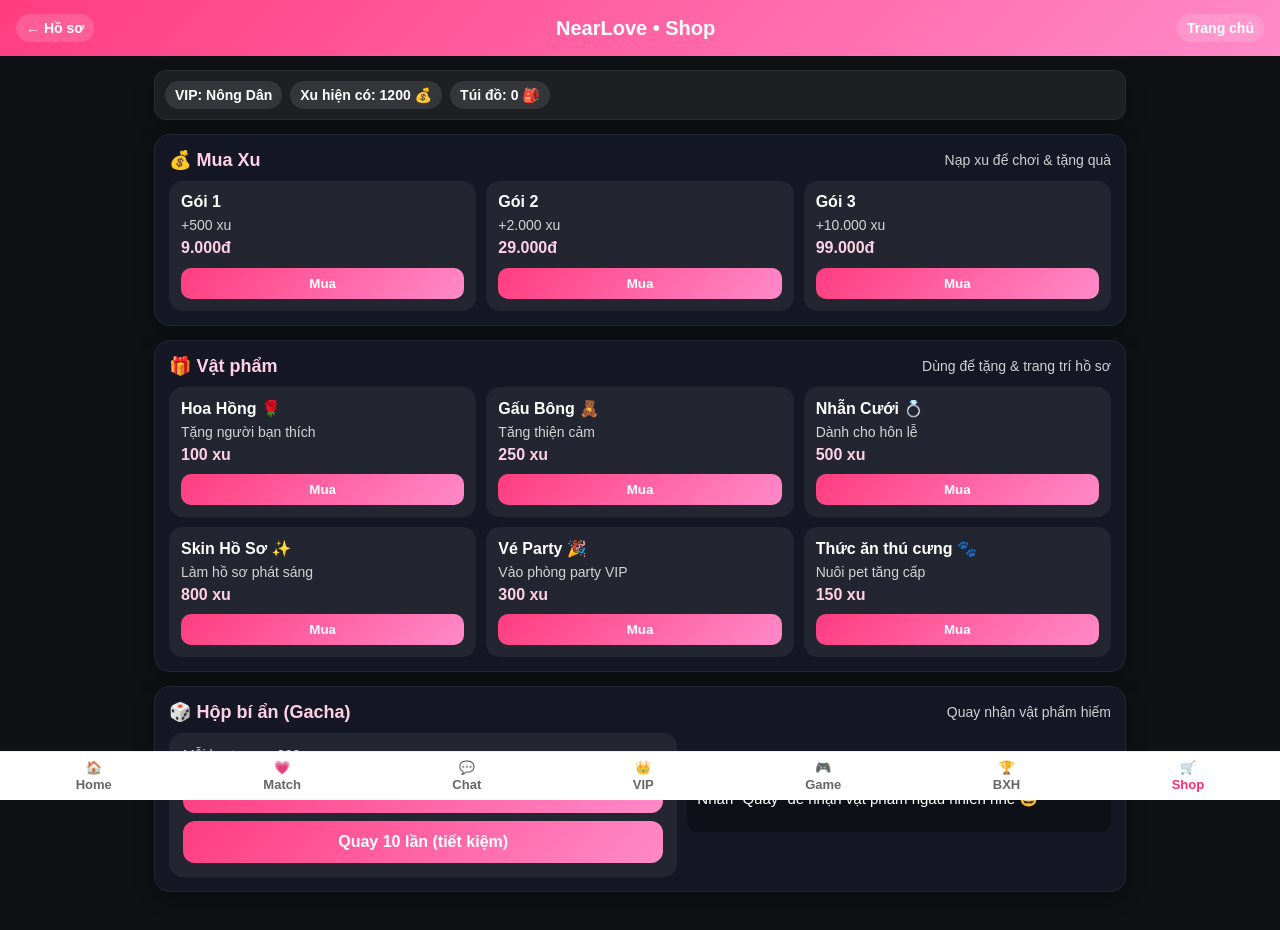
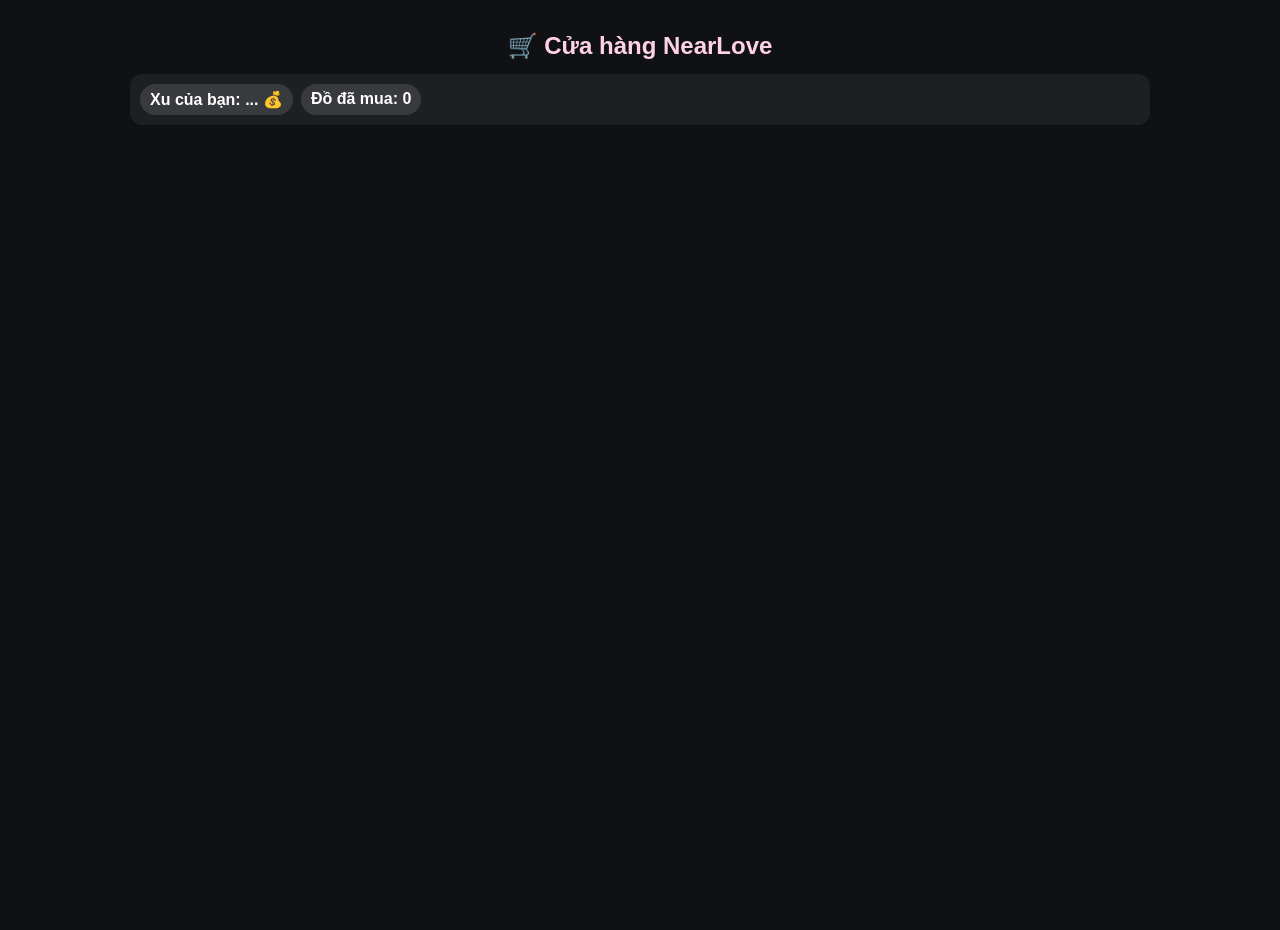
Before and after one commit to dungyeunhan/NearLove-, a plain HTML site: page shop.html in a window 1280 px wide. After the commit the page ends 800 px from the top, so only its background shows below. Drawn offline with Linux system fonts and the light colour scheme.

Commit message:
Update shop.html

```diff
--- a/shop.html
+++ b/shop.html
@@ -2,361 +2,158 @@
 <html lang="vi">
 <head>
 <meta charset="UTF-8" />
-  <meta name="viewport" content="width=device-width, initial-scale=1.0" />
-  <title>NearLove - Shop Xu & Vật phẩm</title>
+<title>NearLove - Shop</title>
 
 <style>
-    * { box-sizing: border-box; }
   body{
-      margin:0;
-      font-family: Arial, sans-serif;
-      background:#0f1115;
-      color:white;
-      padding-bottom:70px;
+    font-family:Arial;background:#0f1115;color:white;
+    padding:16px;padding-bottom:80px;
   }
-
-    header{
-      background: linear-gradient(135deg,#ff3d7f,#ff8ac9);
-      padding:14px 16px;
-      display:flex; align-items:center; justify-content:space-between;
-      position: sticky; top:0; z-index:5;
+  h2{text-align:center;color:#ffd1e6;margin:8px 0 14px;}
+  .bar{
+    max-width:1000px;margin:0 auto 12px;
+    background:rgba(255,255,255,0.06);padding:10px;border-radius:12px;
+    display:flex;gap:8px;flex-wrap:wrap;font-weight:bold;
   }
-    header h1{ margin:0; font-size:20px; }
-    header a{
-      color:white; text-decoration:none; font-weight:bold;
-      background: rgba(255,255,255,0.15);
-      padding:6px 10px; border-radius:999px; font-size:14px;
+  .pill{background:rgba(255,255,255,0.12);padding:6px 10px;border-radius:999px;}
+  .grid{
+    max-width:1000px;margin:auto;
+    display:grid;grid-template-columns:repeat(3,1fr);gap:10px;
   }
-
-    .wrap{
-      max-width:1000px;
-      margin:14px auto;
-      padding:0 14px;
-      display:grid; gap:14px;
+  .card{
+    background:#151824;border-radius:14px;padding:12px;
+    border:1px solid rgba(255,255,255,0.06);
+    display:flex;flex-direction:column;gap:6px;min-height:170px;
   }
-
-    .card{
-      background:#151824;
-      border-radius:16px;
-      padding:14px;
-      border:1px solid rgba(255,255,255,0.06);
-      box-shadow:0 8px 20px rgba(0,0,0,0.25);
+  .icon{font-size:34px;}
+  .name{font-weight:900;font-size:17px;}
+  .type{font-size:12px;opacity:.8;background:rgba(255,255,255,0.08);padding:2px 6px;border-radius:999px;width:fit-content;}
+  .price{font-weight:900;color:#ff8ac9;}
+  .btn{
+    margin-top:auto;border:none;cursor:pointer;font-weight:bold;
+    padding:10px;border-radius:10px;background:linear-gradient(135deg,#ff3d7f,#ff8ac9);
+    color:white;font-size:15px;
   }
-    .title{
-      display:flex; align-items:center; justify-content:space-between;
-      margin-bottom:10px;
-    }
-    .title h2{ margin:0; font-size:18px; color:#ffd1e6; }
-    .sub{ font-size:14px; opacity:.8; }
-
-    .bar{
-      display:flex; gap:8px; flex-wrap:wrap; font-size:14px;
-      background: rgba(255,255,255,0.06);
-      padding:10px; border-radius:12px;
-    }
-    .pill{
-      background: rgba(255,255,255,0.1);
-      padding:6px 10px; border-radius:999px; font-weight:bold;
-    }
-
-    .grid{
-      display:grid;
-      grid-template-columns: repeat(3,1fr);
-      gap:10px;
-    }
-    .item{
-      background: rgba(255,255,255,0.06);
-      padding:12px;
-      border-radius:14px;
-      display:flex; flex-direction:column; gap:6px;
-      min-height:130px;
-    }
-    .item b{ font-size:16px; }
-    .price{ font-weight:900; color:#ffd1e6; }
-    .item button{
-      margin-top:auto;
-      border:none; cursor:pointer; font-weight:bold;
-      padding:8px 10px; border-radius:10px;
-      background: linear-gradient(135deg,#ff3d7f,#ff8ac9);
-      color:white;
-    }
-
-    /* gacha */
-    .gacha{
-      display:grid; grid-template-columns: 1.2fr 1fr; gap:10px; align-items:center;
-    }
-    .gacha-box{
-      background: rgba(255,255,255,0.06);
-      padding:14px; border-radius:14px;
-      display:grid; gap:8px;
-    }
-    .big-btn{
-      width:100%;
-      border:none; cursor:pointer; font-weight:bold;
-      padding:12px 10px; border-radius:12px;
-      background: linear-gradient(135deg,#ff3d7f,#ff8ac9);
-      color:white; font-size:16px;
-    }
-    .reward{
-      background: rgba(0,0,0,0.35);
-      padding:10px; border-radius:10px; min-height:54px;
-      font-size:15px; line-height:1.5;
-    }
-
-    /* popup */
-    .popup{
-      position: fixed; inset:0; background: rgba(0,0,0,0.6);
-      display:none; align-items:center; justify-content:center; z-index:10;
-      padding:14px;
-    }
-    .popup .box{
-      width:100%; max-width:420px;
-      background:#151824; border-radius:16px; padding:14px;
-      border:1px solid rgba(255,255,255,0.08);
-    }
-    .popup h3{ margin-top:0; }
-    .popup button{
-      width:100%; padding:10px; margin-top:8px; border-radius:12px;
-      border:none; cursor:pointer; font-weight:bold;
-      background: linear-gradient(135deg,#ff3d7f,#ff8ac9); color:white;
-    }
-    .popup .close{ background: rgba(255,255,255,0.08); }
-
-    /* menu dưới */
-    .nav{
-      display:flex; justify-content:space-around;
-      background:white; border-top:1px solid #eee;
-      padding:8px 0; font-size:13px;
-      position: fixed; left:0; right:0; bottom:0;
-    }
-    .nav a{
-      text-decoration:none; color:#666;
-      display:flex; flex-direction:column; align-items:center;
-      gap:2px; font-weight:bold;
-    }
-    .nav a.active{ color:#ff2e73; }
-
-    @media (max-width:820px){
-      .grid{ grid-template-columns: repeat(2,1fr); }
-      .gacha{ grid-template-columns: 1fr; }
-    }
+  .btn.light{background:rgba(255,255,255,0.12);}
+  #msg{max-width:1000px;margin:10px auto 0;font-size:14px}
+  @media (max-width:900px){.grid{grid-template-columns:repeat(2,1fr);}}
+  @media (max-width:600px){.grid{grid-template-columns:1fr;}}
 </style>
 </head>
 <body>
 
-<header>
-  <a href="profile.html">← Hồ sơ</a>
-  <h1>NearLove • Shop</h1>
-  <a href="index.html">Trang chủ</a>
-</header>
+<h2>🛒 Cửa hàng NearLove</h2>
 
-<div class="wrap">
-
-  <!-- Thanh trạng thái -->
-  <div class="bar card">
-    <div class="pill">VIP: Nông Dân</div>
-    <div class="pill">Xu hiện có: <span id="coins">1200</span> 💰</div>
-    <div class="pill">Túi đồ: <span id="bagCount">0</span> 🎒</div>
+<div class="bar">
+  <div class="pill">Xu của bạn: <span id="coins">...</span> 💰</div>
+  <div class="pill">Đồ đã mua: <span id="owned">0</span></div>
 </div>
 
-  <!-- Mua xu -->
-  <div class="card">
-    <div class="title">
-      <h2>💰 Mua Xu</h2>
-      <div class="sub">Nạp xu để chơi & tặng quà</div>
-    </div>
+<div class="grid" id="shopGrid"></div>
+<p id="msg"></p>
 
-    <div class="grid">
-      <div class="item">
-        <b>Gói 1</b>
-        <div class="sub">+500 xu</div>
-        <div class="price">9.000đ</div>
-        <button onclick="buyCoins(500)">Mua</button>
-      </div>
+<!-- Firebase -->
+<script type="module" src="firebase.js"></script>
+<script type="module" src="coins.js"></script>
 
-      <div class="item">
-        <b>Gói 2</b>
-        <div class="sub">+2.000 xu</div>
-        <div class="price">29.000đ</div>
-        <button onclick="buyCoins(2000)">Mua</button>
-      </div>
+<script type="module">
+  import { auth, db } from "./firebase.js";
+  import { onAuthStateChanged } from "https://www.gstatic.com/firebasejs/10.4.0/firebase-auth.js";
+  import { ensureCoins, spendCoins, getCoins } from "./coins.js";
+  import {
+    doc, getDoc, setDoc, serverTimestamp
+  } from "https://www.gstatic.com/firebasejs/10.4.0/firebase-firestore.js";
 
-      <div class="item">
-        <b>Gói 3</b>
-        <div class="sub">+10.000 xu</div>
-        <div class="price">99.000đ</div>
-        <button onclick="buyCoins(10000)">Mua</button>
-      </div>
-    </div>
-  </div>
+  const items = [
+    { id:"gift_rose", name:"Hoa hồng", price:50,  icon:"🌹", type:"Quà tặng" },
+    { id:"gift_teddy", name:"Gấu bông", price:120, icon:"🧸", type:"Quà tặng" },
+    { id:"ring_silver", name:"Nhẫn bạc", price:500, icon:"💍", type:"Wedding" },
+    { id:"ring_gold", name:"Nhẫn vàng", price:1200, icon:"💍✨", type:"Wedding" },
+    { id:"car_small", name:"Xe ảo mini", price:800, icon:"🚗", type:"Xe" },
+    { id:"car_lux", name:"Siêu xe ảo", price:2500, icon:"🏎️", type:"Xe" },
+    { id:"pet_cat", name:"Mèo cute", price:600, icon:"🐱", type:"Thú cưng" },
+    { id:"pet_fox", name:"Cáo tuyết", price:1800, icon:"🦊", type:"Thú cưng" },
+    { id:"house_room", name:"Phòng trọ ảo", price:1500, icon:"🏠", type:"Nhà cửa" },
+    { id:"house_villa", name:"Biệt thự ảo", price:6000, icon:"🏰", type:"Nhà cửa" },
+  ];
 
-  <!-- Vật phẩm -->
-  <div class="card">
-    <div class="title">
-      <h2>🎁 Vật phẩm</h2>
-      <div class="sub">Dùng để tặng & trang trí hồ sơ</div>
-    </div>
+  const grid = document.getElementById("shopGrid");
+  const msgEl = document.getElementById("msg");
+  const coinsEl = document.getElementById("coins");
+  const ownedEl = document.getElementById("owned");
 
-    <div class="grid">
-      <div class="item">
-        <b>Hoa Hồng 🌹</b>
-        <div class="sub">Tặng người bạn thích</div>
-        <div class="price">100 xu</div>
-        <button onclick="buyItem('Hoa Hồng 🌹',100)">Mua</button>
-      </div>
+  let uid = null;
+  let inventory = [];
 
-      <div class="item">
-        <b>Gấu Bông 🧸</b>
-        <div class="sub">Tăng thiện cảm</div>
-        <div class="price">250 xu</div>
-        <button onclick="buyItem('Gấu Bông 🧸',250)">Mua</button>
-      </div>
+  function renderShop(){
+    grid.innerHTML="";
+    items.forEach(it=>{
+      const owned = inventory.some(x=>x.id===it.id);
 
-      <div class="item">
-        <b>Nhẫn Cưới 💍</b>
-        <div class="sub">Dành cho hôn lễ</div>
-        <div class="price">500 xu</div>
-        <button onclick="buyItem('Nhẫn Cưới 💍',500)">Mua</button>
-      </div>
+      const c=document.createElement("div");
+      c.className="card";
+      c.innerHTML=`
+        <div class="icon">${it.icon}</div>
+        <div class="name">${it.name}</div>
+        <div class="type">${it.type}</div>
+        <div class="price">${it.price} xu</div>
+        <button class="btn ${owned?'light':''}">
+          ${owned ? "Đã mua" : "Mua ngay"}
+        </button>
+      `;
+      const btn=c.querySelector("button");
+      btn.onclick=()=>buyItem(it, owned);
+      grid.appendChild(c);
+    });
 
-      <div class="item">
-        <b>Skin Hồ Sơ ✨</b>
-        <div class="sub">Làm hồ sơ phát sáng</div>
-        <div class="price">800 xu</div>
-        <button onclick="buyItem('Skin Hồ Sơ ✨',800)">Mua</button>
-      </div>
-
-      <div class="item">
-        <b>Vé Party 🎉</b>
-        <div class="sub">Vào phòng party VIP</div>
-        <div class="price">300 xu</div>
-        <button onclick="buyItem('Vé Party 🎉',300)">Mua</button>
-      </div>
-
-      <div class="item">
-        <b>Thức ăn thú cưng 🐾</b>
-        <div class="sub">Nuôi pet tăng cấp</div>
-        <div class="price">150 xu</div>
-        <button onclick="buyItem('Thức ăn thú cưng 🐾',150)">Mua</button>
-      </div>
-    </div>
-  </div>
-
-  <!-- Gacha -->
-  <div class="card">
-    <div class="title">
-      <h2>🎲 Hộp bí ẩn (Gacha)</h2>
-      <div class="sub">Quay nhận vật phẩm hiếm</div>
-    </div>
-
-    <div class="gacha">
-      <div class="gacha-box">
-        <div class="sub">Mỗi lượt quay: <b>200 xu</b></div>
-        <button class="big-btn" onclick="roll()">Quay 1 lần</button>
-        <button class="big-btn" onclick="roll10()">Quay 10 lần (tiết kiệm)</button>
-      </div>
-
-      <div class="reward" id="reward">
-        Nhấn “Quay” để nhận vật phẩm ngẫu nhiên nhé 😄
-      </div>
-    </div>
-  </div>
-
-</div>
-
-<!-- popup -->
-<div class="popup" id="popup">
-  <div class="box">
-    <h3 id="popTitle">Shop</h3>
-    <p id="popText" style="opacity:.9; line-height:1.5;"></p>
-    <button onclick="closePop()">OK</button>
-    <button class="close" onclick="closePop()">Đóng</button>
-  </div>
-</div>
-
-<!-- menu dưới -->
-<div class="nav">
-  <a href="index.html">🏠<span>Home</span></a>
-  <a href="match.html">💗<span>Match</span></a>
-  <a href="chat.html">💬<span>Chat</span></a>
-  <a href="vip.html">👑<span>VIP</span></a>
-  <a href="game.html">🎮<span>Game</span></a>
-  <a href="event.html">🏆<span>BXH</span></a>
-  <a class="active" href="shop.html">🛒<span>Shop</span></a>
-</div>
-
-<script>
-  let coins = 1200;
-  let bag = [];
-  const coinsEl = document.getElementById("coins");
-  const bagEl = document.getElementById("bagCount");
-  const rewardEl = document.getElementById("reward");
-
-  function showPop(title, text){
-    document.getElementById("popTitle").innerText = title;
-    document.getElementById("popText").innerText = text;
-    document.getElementById("popup").style.display = "flex";
-  }
-  function closePop(){
-    document.getElementById("popup").style.display = "none";
+    ownedEl.innerText = inventory.length;
   }
 
-  function addCoins(x){
-    coins += x;
-    coinsEl.innerText = coins;
-  }
-  function spendCoins(x){
-    if(coins < x){
-      showPop("Thiếu xu 😭","Bạn không đủ xu. Hãy nạp hoặc chơi mini game nhé!");
-      return false;
-    }
-    coins -= x;
-    coinsEl.innerText = coins;
-    return true;
+  onAuthStateChanged(auth, async (user)=>{
+    if(!user){ alert("Bạn chưa đăng nhập!"); location.href="login.html"; return; }
+    uid=user.uid;
+
+    // đảm bảo có coins
+    const c=await ensureCoins();
+    coinsEl.innerText=c;
+
+    // load kho đồ
+    const invSnap=await getDoc(doc(db,"inventories",uid));
+    inventory = invSnap.exists() ? (invSnap.data().items || []) : [];
+    renderShop();
+  });
+
+  async function buyItem(item, owned){
+    if(owned){
+      msgEl.style.color="#aaa";
+      msgEl.innerText="Bạn đã mua món này rồi.";
+      return;
     }
 
-  function buyCoins(x){
-    addCoins(x);
-    showPop("Nạp xu ✅", "Bạn đã nhận +" + x + " xu (demo).");
+    const res = await spendCoins(item.price);
+    if(!res.ok){
+      msgEl.style.color="red";
+      msgEl.innerText="Không đủ xu. Hãy chơi game/điểm danh để kiếm thêm nhé!";
+      return;
     }
 
-  function buyItem(name, cost){
-    if(!spendCoins(cost)) return;
-    bag.push(name);
-    bagEl.innerText = bag.length;
-    showPop("Mua vật phẩm ✅", "Bạn đã mua: " + name);
-  }
+    // cập nhật coins UI
+    coinsEl.innerText = res.coins;
 
-  const pool = [
-    {name:"Hoa Hồng 🌹", rarity:"Thường"},
-    {name:"Gấu Bông 🧸", rarity:"Thường"},
-    {name:"Nhẫn Cưới 💍", rarity:"Hiếm"},
-    {name:"Skin Hồ Sơ ✨", rarity:"Hiếm"},
-    {name:"Cáo Tuyết 🦊", rarity:"Cực hiếm"},
-    {name:"Rồng Mini 🐉", rarity:"Siêu hiếm"},
-    {name:"Du thuyền ảo 🛥️", rarity:"Siêu hiếm"}
-  ];
+    // thêm vào kho
+    inventory.push({
+      ...item,
+      time: new Date().toISOString()
+    });
 
-  function rollOnce(){
-    const r = pool[Math.floor(Math.random()*pool.length)];
-    bag.push(r.name);
-    bagEl.innerText = bag.length;
-    return r;
-  }
+    await setDoc(doc(db,"inventories",uid),{
+      items: inventory,
+      updatedAt: serverTimestamp()
+    },{merge:true});
 
-  function roll(){
-    if(!spendCoins(200)) return;
-    const r = rollOnce();
-    rewardEl.innerHTML = "🎁 Bạn nhận được: <b>" + r.name + "</b><br/>Độ hiếm: " + r.rarity;
-  }
-
-  function roll10(){
-    if(!spendCoins(1800)) return; // 10 lần giảm giá
-    let res = [];
-    for(let i=0;i<10;i++){
-      res.push(rollOnce().name);
-    }
-    rewardEl.innerHTML = "🎁 Kết quả 10 lần quay:<br/>" + res.join(" • ");
+    msgEl.style.color="lightgreen";
+    msgEl.innerText=`✅ Mua thành công: ${item.name}`;
+    renderShop();
   }
 </script>
 
```
Lines whose indentation alone changed are shown as unchanged.
